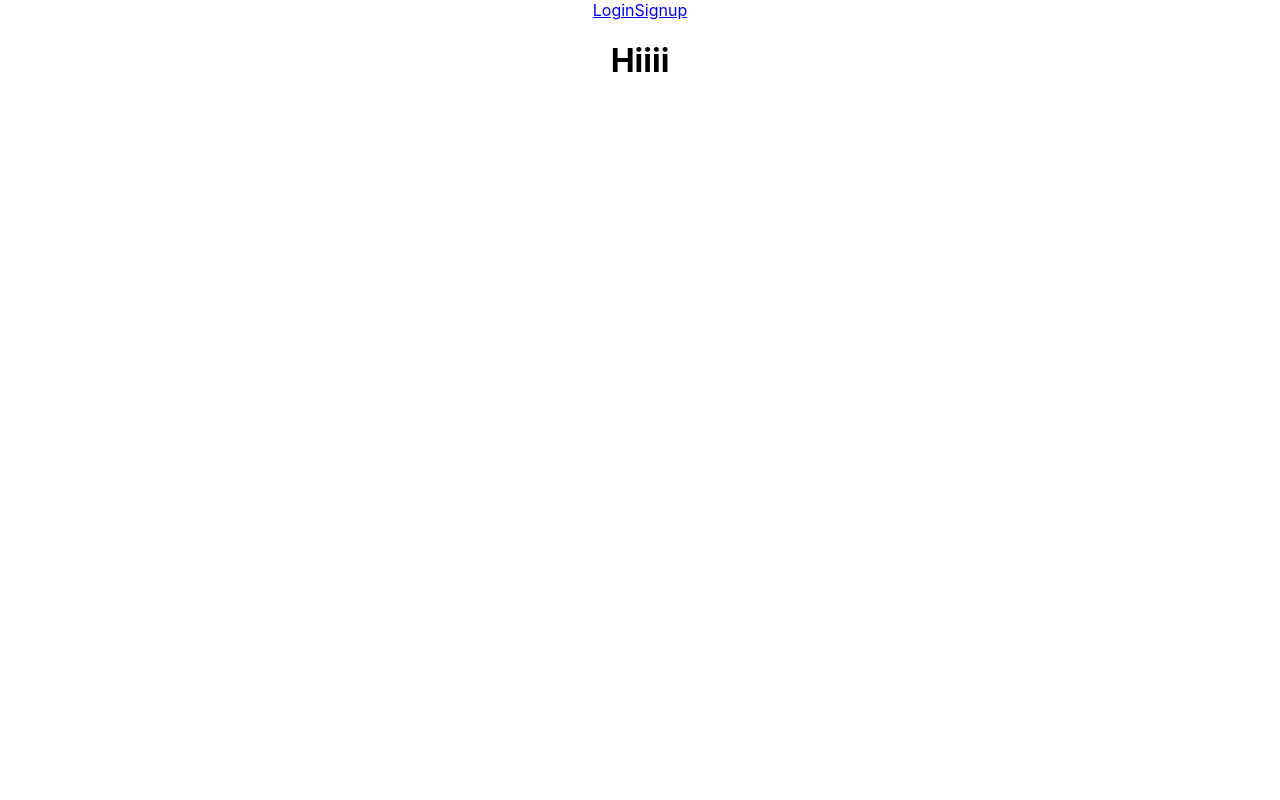
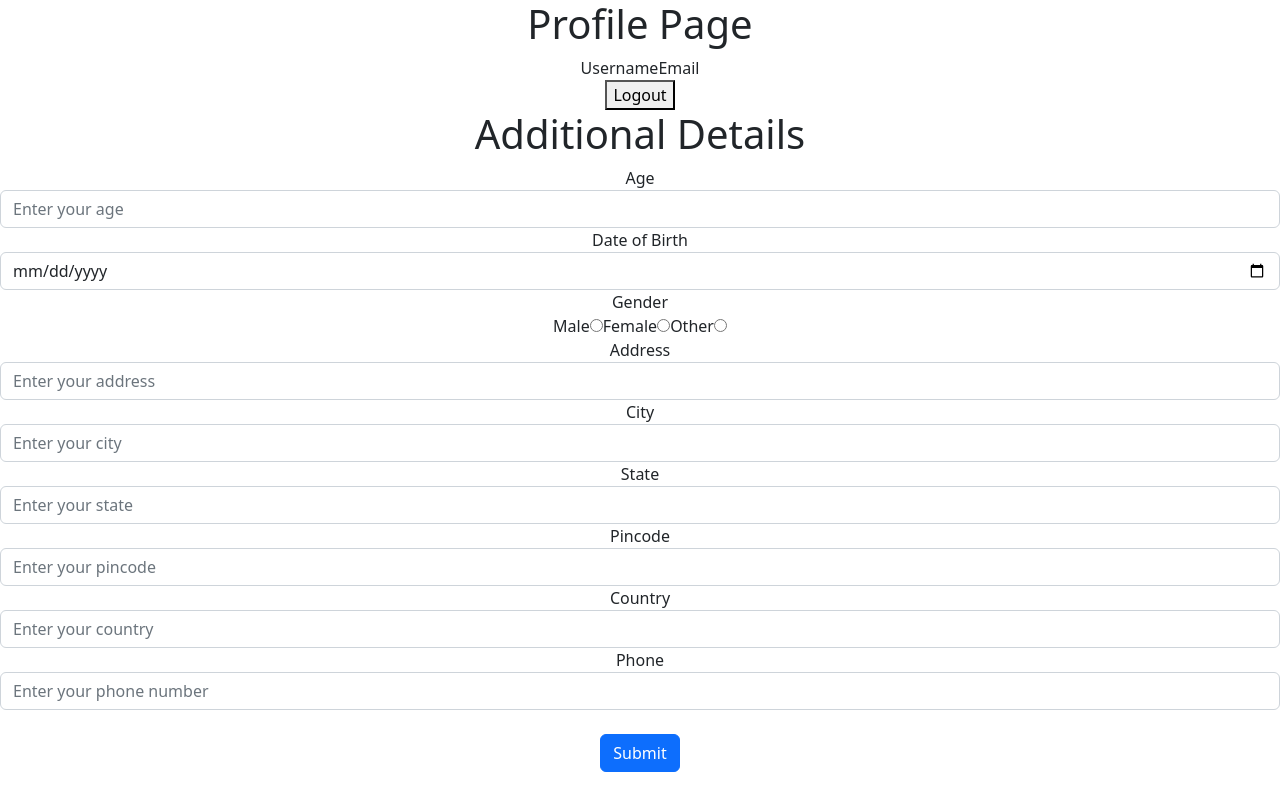
Before and after one commit to Rohit-saxena125/GUIVI-Target, a React (Create React App) app: page /additionalDetails in a window 1280 px wide. Built offline with nearby package versions, Linux system fonts and the light colour scheme.

Commit message:
update target

```diff
--- a/package.json
+++ b/package.json
@@ -6,7 +6,9 @@
     "@testing-library/jest-dom": "^5.16.5",
     "@testing-library/react": "^13.4.0",
     "@testing-library/user-event": "^13.5.0",
+    "bootstrap": "^5.2.1",
     "react": "^18.2.0",
+    "react-bootstrap": "^2.5.0",
     "react-dom": "^18.2.0",
     "react-router-dom": "^5.2.0",
     "react-scripts": "5.0.1",
--- a/public/index.html
+++ b/public/index.html
@@ -24,7 +24,7 @@
       work correctly both with client-side routing and a non-root public URL.
       Learn how to configure a non-root public URL by running `npm run build`.
     -->
-    <title>React App</title>
+    <title>Guvi</title>
   </head>
   <body>
     <noscript>You need to enable JavaScript to run this app.</noscript>
--- a/src/App.js
+++ b/src/App.js
@@ -1,18 +1,14 @@
 import './App.css';
+import React from 'react';
 import Homepage from './Homepage/homepage';
-import Signup from './Component/Signup'
-import Login from './Component/Login';
+import '../node_modules/bootstrap/dist/css/bootstrap.min.css';
 function App() {
   return (
     <div className="App">
       <header >
       <Homepage />
-      <a href="/login">Login</a>
-      <a href="/signup">Signup</a>
-      <h1>Hiiii</h1>
       </header>
     </div>
   );
 }
-
 export default App;
--- a/src/Component/Login.js
+++ b/src/Component/Login.js
@@ -1,16 +1,18 @@
 import React, { useState } from "react";
+import {useHistory} from 'react-router-dom';
+import Logo from '../constatnts/logo.png';
 const Login = () => {
   const [userLogin, setUserLogin] = useState({
     email: "",
     password: "",
   });
-
   const handleInput = (e) => {
     const name = e.target.name;
     const value = e.target.value;
 
     setUserLogin({ ...userLogin, [name]: value });
   };
+  let history = useHistory();
 
   return (
     <>
@@ -22,6 +24,9 @@ const Login = () => {
             <label>
               Login
             </label>
+            <a class="navbar-brand" href="#">
+         <img src={Logo} />
+        </a>
            </span>
               <div className="form">
               <label htmlFor="email" className="form__label">
@@ -38,6 +43,7 @@ const Login = () => {
                   required
                 />
               </div>
+              <br />
               <div className="form">
               <label htmlFor="pasword" className="form__label">
                   Password
@@ -50,8 +56,10 @@ const Login = () => {
                   name="password"
                   value={userLogin.password}
                   onChange={handleInput}
+                  required
                 />
               </div>
+              <br />
               <div className="forgotPassword">
                 <a
                   className="common-para"
@@ -61,7 +69,14 @@ const Login = () => {
                   Forgot Password?
                 </a>
               </div>
-              <input type="submit" value="Login" className="btn" />
+              <br />
+              <button className="btn btn-primary"onClick={()=>{history.push("/additionalDetails")}}><strong>Login</strong></button>
+            <div>
+            <br />
+            <p className="common-para">
+              Don't have an account? <a href="/signup">Signup</a>
+            </p>
+            </div>
             </form>
 
           </div>
--- /dev/null
+++ b/src/Component/Profile.js
@@ -0,0 +1,117 @@
+import React from "react";
+import {useHistory } from "react-router-dom";
+export default function AdditionalDetails() {
+  let username = JSON.parse(localStorage.getItem("user"));
+  const history = useHistory();
+    const logout = () => {
+      localStorage.clear();
+      history.push("/");
+    };
+  return (
+    <section>
+    <div>
+      <h1>Profile Page</h1>
+      <div>
+        {/* fetch username from database */}
+        <form action="">
+          <label htmlFor="username">Username</label>
+          {/* print username from database */}
+          <label htmlFor="email">Email</label>
+          {/* print username from database */}
+          </form>
+      </div>
+      <button onClick={logout}>Logout</button>
+    </div>
+    <div className="AdditionalDetails">
+      <h1>Additional Details</h1>
+      <form action="/AdditionalDetails" method="POST">
+        <div className="form-group">
+          <label htmlFor="age">Age</label>
+          <input
+            type="number"
+            className="form-control"
+            id="age"
+            name="age"
+            placeholder="Enter your age"
+          />
+          <label htmlFor="dob">Date of Birth</label>
+          <input
+            type="date"
+            className="form-control"
+            id="dob"
+            name="dob"
+            placeholder="Enter your date of birth"
+            />
+          <label htmlFor="gender">Gender</label>
+          <div>
+            <span>
+              <label>Male</label>
+              <input type="radio" id="gender" name="gender" />
+            </span>
+            <span>
+              <label>Female</label>
+              <input type="radio" id="gender" name="gender" />
+            </span>
+            <span>
+              <label>Other</label>
+              <input type="radio" id="gender" name="gender" />
+            </span>
+          </div>
+          <label htmlFor="address">Address</label>
+          <input
+            type="text"
+            className="form-control"
+            id="address"
+            name="address"
+            placeholder="Enter your address"
+          />
+          <label htmlFor="city">City</label>
+          <input
+            type="text"
+            className="form-control"
+            id="city"
+            name="city"
+            placeholder="Enter your city"
+          />
+          <label htmlFor="state">State</label>
+          <input
+            type="text"
+            className="form-control"
+            id="state"
+            name="state"
+            placeholder="Enter your state"
+          />
+          <label htmlFor="pincode">Pincode</label>
+          <input
+            type="number"
+            className="form-control"
+            id="pincode"
+            name="pincode"
+            placeholder="Enter your pincode"
+          />
+          <label htmlFor="country">Country</label>
+          <input
+            type="text"
+            className="form-control"
+            id="country"
+            name="country"
+            placeholder="Enter your country"
+          />
+          <label htmlFor="phone">Phone</label>
+          <input
+            type="number"
+            className="form-control"
+            id="phone"
+            name="phone"
+            placeholder="Enter your phone number"
+          />
+        </div>
+        <br />
+        <button type="submit" className="btn btn-primary">
+          Submit
+        </button>
+      </form>
+    </div>
+    </section>
+  );
+}
--- a/src/Component/Signup.js
+++ b/src/Component/Signup.js
@@ -1,10 +1,13 @@
 import React, { useState } from "react";
+import {useHistory} from 'react-router-dom';
+import Logo from '../constatnts/logo.png';
 const Signup = () => {
+  let history = useHistory();
   const [userRegister, setUserRegister] = useState({
     username: "",
-    email: "",
+    email : "",
     password: "",
-    Confirmpassword: "",
+    confirmpassword: "",
   });
   const handleInput = (e) => {
     const name = e.target.name;
@@ -18,12 +21,13 @@ const Signup = () => {
         <div className="container grid grid-two-column">
           <div className="login-data register-data">
             <span>
-            <label>
-              Signup
-            </label>
+              <label>Signup</label>
+              <a class="navbar-brand" href="#">
+         <img src={Logo} />
+        </a>
             </span>
             <form action="#">
-              <div className="form">
+              <div className="form" >
                 <label htmlFor="username" className="form__label">
                   User Name
                 </label>
@@ -38,6 +42,7 @@ const Signup = () => {
                   required
                 />
               </div>
+              <br />
               <div className="form">
                 <label htmlFor="email" className="form__label">
                   E-mail
@@ -47,12 +52,13 @@ const Signup = () => {
                   id="email"
                   className="form__input"
                   placeholder="Enter your email"
-                  name="E-mail"
+                  name="email"
                   value={userRegister.email}
                   onChange={handleInput}
                   required
                 />
               </div>
+              <br />
               <div className="form">
                 <label htmlFor="pasword" className="form__label">
                   Pasword
@@ -62,13 +68,13 @@ const Signup = () => {
                   id="pasword"
                   className="form__input"
                   placeholder="Enter your password"
-                  name="Enter your password"
+                  name="password"
                   value={userRegister.password}
                   onChange={handleInput}
                   required
                 />
               </div>
-
+              <br />
               <div className="form">
                 <label htmlFor="Confirm password" className="form__label">
                   Confirm Password
@@ -79,16 +85,20 @@ const Signup = () => {
                   className="form__input"
                   placeholder="Enter your password"
                   name="confirmpassword"
-                  value={userRegister.Confirmpassword}
+                  value={userRegister.confirmpassword}
                   onChange={handleInput}
                   required
                 />
               </div>
-              <input
-                type="submit"
-                value="REGISTER"
-                className="btn register-btn"
-              />
+              <br />
+              <div className="form">
+                <button className="btn btn-primary"onClick={()=>{history.push("/")}}>
+                  <strong>Signup</strong>
+                </button>
+              </div>
+              <div>
+                <p>account already exist?<a href="/">Login</a></p>
+              </div>
             </form>
           </div>
         </div>
--- a/src/Homepage/homepage.js
+++ b/src/Homepage/homepage.js
@@ -2,13 +2,15 @@ import React from 'react';
 import {BrowserRouter as Router,Route,Switch} from 'react-router-dom';
 import Signup from '../Component/Signup'
 import Login from '../Component/Login';
+import AdditionalDetails from "../Component/Profile";
 const homepage = () => {
     return (
         <>
         <Router>
         <Switch>
-        <Route exact path="/login" component={Login} />
+        <Route exact path="/" component={Login} />
         <Route exact path="/signup" component={Signup} />
+        <Route exact path="/additionalDetails" component={AdditionalDetails} />
         </Switch>
         </Router>
         </>
```
Also changed, not shown: src/Component/AdditionalDetails.js (deleted, +0 -7 lines), src/constatnts/logo.png (added), 1 other file (tests, documents, lock files or other folders). Lines whose indentation alone changed are shown as unchanged.
